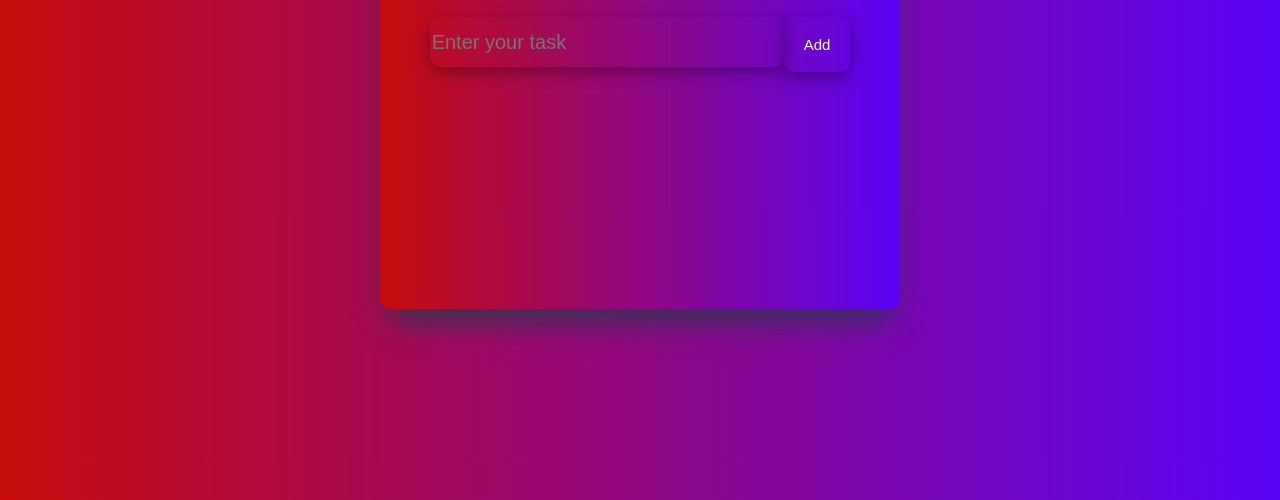
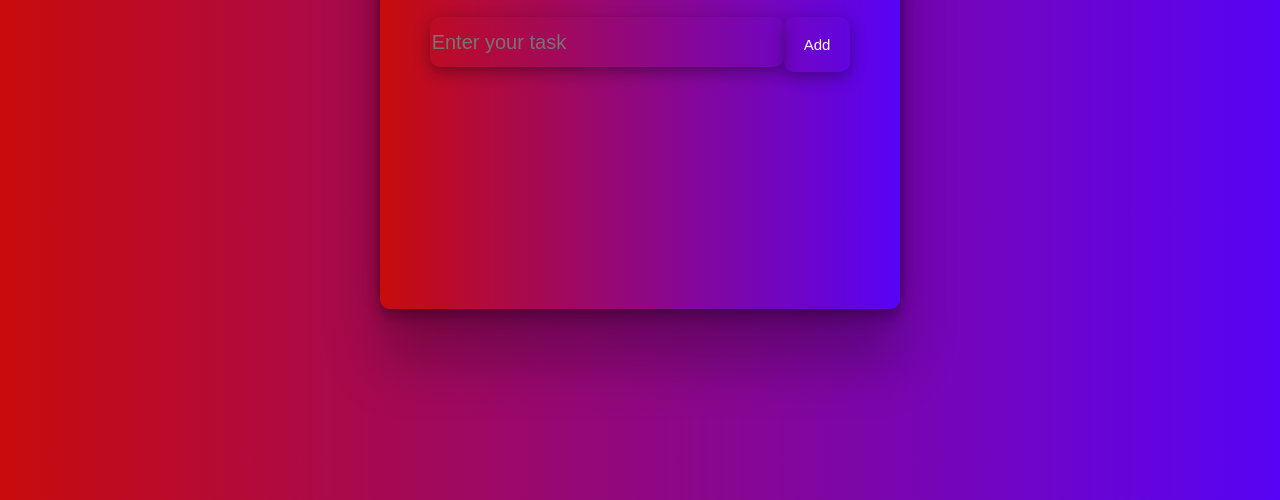
Before and after one commit to G-Mustafa1/Todo-listt, a plain HTML site: page index.html in a window 1280 px wide. Shown: the part 300-800 px from the top of the page. Drawn offline with Linux system fonts and the light colour scheme; some packages are replaced by stand-ins of ours; a script that the page names is missing.

Commit message:
Update style.css

```diff
--- a/style.css
+++ b/style.css
@@ -25,7 +25,8 @@ backdrop-filter: blur(100px);
    font-size: 50px;
 }
 .Todo-list{
-   box-shadow: rgb(38, 57, 77) 0px 20px 30px -10px;
+   box-shadow: rgba(0, 0, 0, 0.25) 0px 54px 55px, rgba(0, 0, 0, 0.12) 0px -12px 30px, rgba(0, 0, 0, 0.12) 0px 4px 6px ,rgba(0, 0, 0, 0.17) 0px 12px 13px, rgba(2, 2, 2, 0.349) 0px -6px 5px;
+/*    box-shadow: rgb(38, 57, 77) 0px 20px 30px -10px;  */
    background: linear-gradient(90deg, rgba(200,12,12,1) 0%, rgba(88,3,246,1) 100%);
    padding: 25px 50px;
    color: #fff;
```
